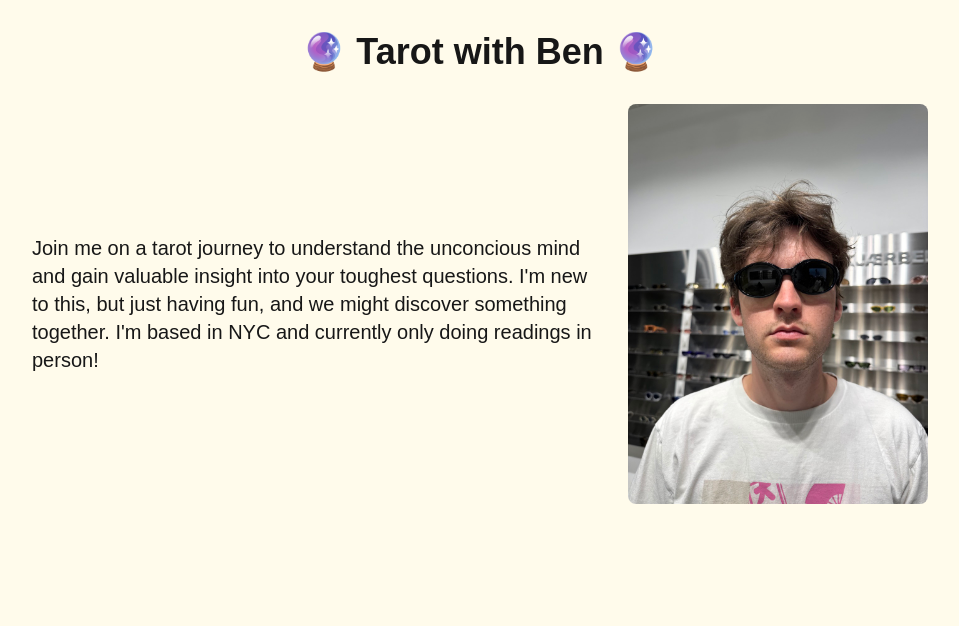
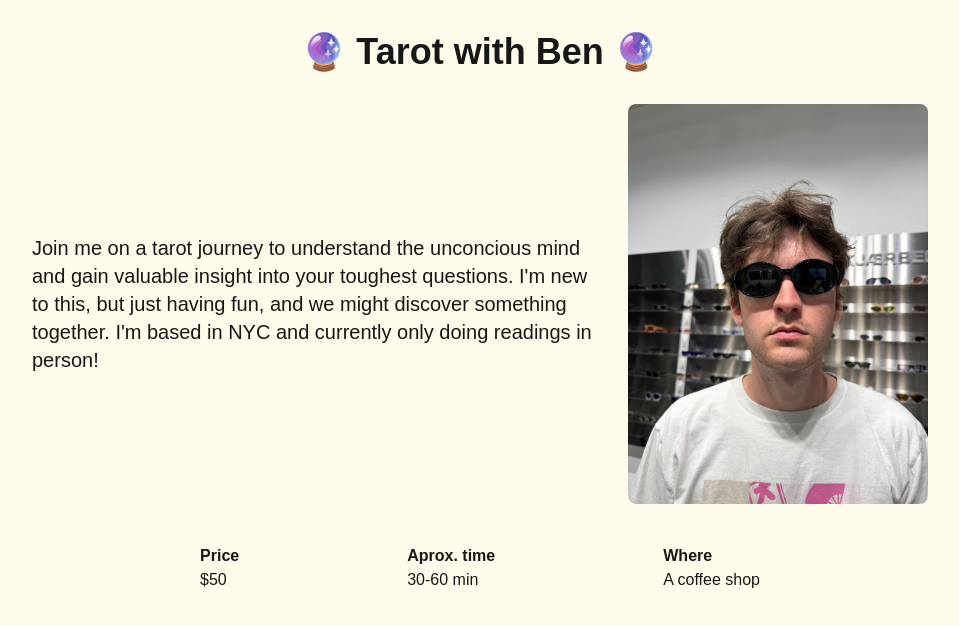
Before and after one commit to bengaaaa/tarot-site, a Next.js app: page / in a window 1280 px wide. Shown: the top 626 px of the page, without its empty margins (160-1119 px from the left). Built offline with nearby package versions, Linux system fonts and the light colour scheme.

Commit message:
add information section

```diff
--- a/src/app/page.js
+++ b/src/app/page.js
@@ -23,6 +23,20 @@ export default function Home() {
             className="rounded-lg object-cover"
           />
         </div>
+        <div className="flex justify-evenly pt-10">
+          <div>
+            <h3 className="font-semibold">Price</h3>
+            <p>$50</p>
+          </div>
+          <div>
+            <h3 className="font-semibold">Aprox. time</h3>
+            <p>30-60 min</p>
+          </div>
+          <div>
+            <h3 className="font-semibold">Where</h3>
+            <p>A coffee shop</p>
+          </div>
+        </div>
       </main>
     </div>
   );
```
